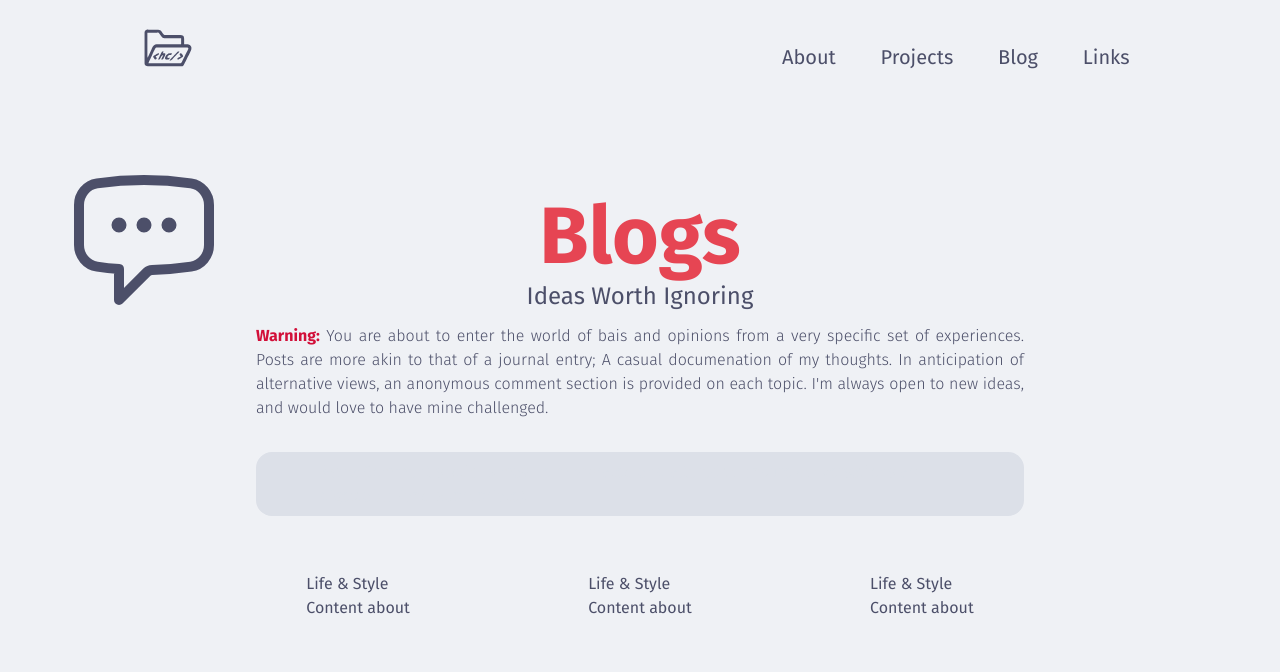
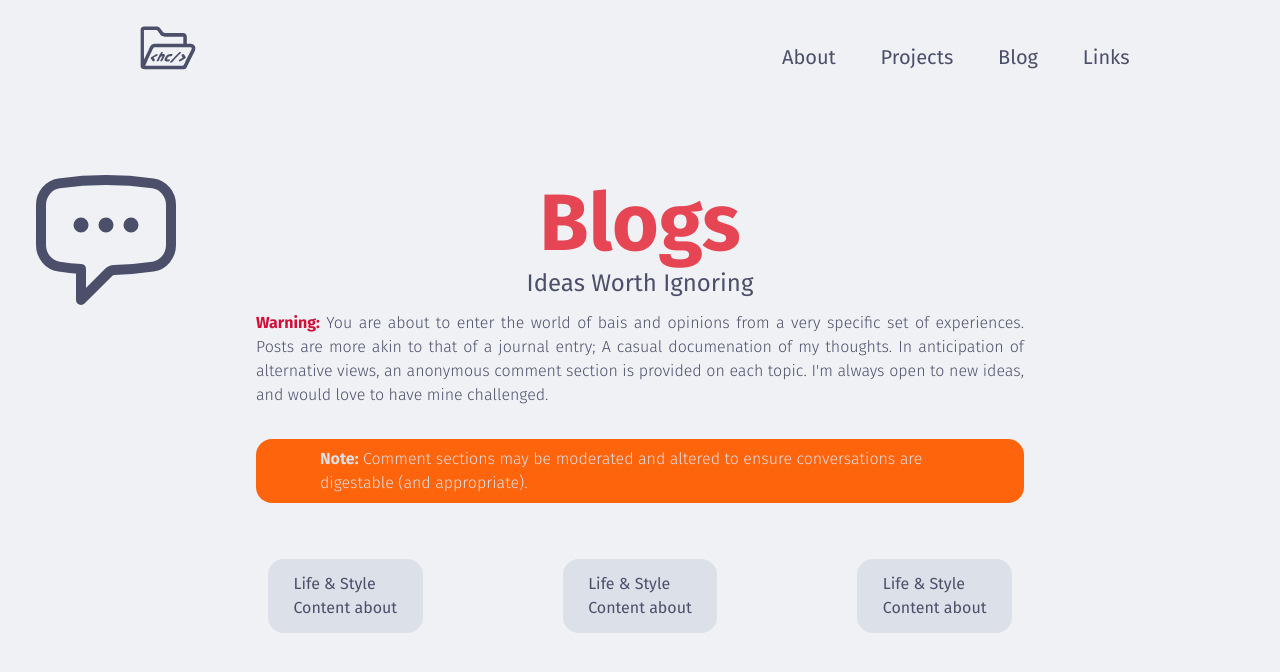
Before and after one commit to HonsonCooky/curriculum-vitae, a Next.js app: page /blog in a window 1280 px wide. Shown: the top 672 px of the page. Built offline with nearby package versions, Linux system fonts and the light colour scheme; what tailwindcss-neumorphism would draw is missing.

Commit message:
responsive design updates

```diff
--- a/app/_components/navbar/web/home-btn.tsx
+++ b/app/_components/navbar/web/home-btn.tsx
@@ -12,7 +12,7 @@ export default function HomeBtn() {
       <motion.div
         aria-selected={pathname == "/"}
         whileTap={{ scale: 0.9 }}
-        className="inline-flex h-full overflow-clip rounded-full fill-light-text p-[2vh] nm-flat-light-base-sm hover:fill-light-mauve aria-selected:nm-inset-light-base-sm dark:fill-dark-text dark:nm-flat-dark-base-sm hover:dark:fill-dark-mauve aria-selected:dark:nm-inset-dark-base-sm"
+        className="inline-flex h-full overflow-clip rounded-full fill-light-text p-[max(1.5vh,0.5vw)] nm-flat-light-base-sm hover:fill-light-mauve aria-selected:nm-inset-light-base-sm dark:fill-dark-text dark:nm-flat-dark-base-sm hover:dark:fill-dark-mauve aria-selected:dark:nm-inset-dark-base-sm"
       >
         <HcIcon />
       </motion.div>
--- a/app/_components/navbar/web/nav-btn.tsx
+++ b/app/_components/navbar/web/nav-btn.tsx
@@ -18,7 +18,7 @@ export default function NavBtn(params: { href: string }) {
       <motion.div
         aria-selected={pathname.startsWith(params.href)}
         whileTap={{ scale: 0.9 }}
-        className="mx-[0.5vw] rounded-[0.7vh] px-[2vh] py-[1vh] text-[2.5vh] nm-flat-light-base-xs hover:text-light-mauve aria-selected:nm-inset-light-base-sm dark:nm-flat-dark-base-sm dark:hover:text-dark-mauve aria-selected:dark:nm-inset-dark-base-sm"
+        className="mx-[0.5vw] rounded-[0.7vh] px-[2vh] py-[1vh] text-[max(2.5vh,1vw)] nm-flat-light-base-xs hover:text-light-mauve aria-selected:nm-inset-light-base-sm dark:nm-flat-dark-base-sm dark:hover:text-dark-mauve aria-selected:dark:nm-inset-dark-base-sm"
       >
         {title()}
       </motion.div>
--- a/app/_components/navbar/web/navbar.tsx
+++ b/app/_components/navbar/web/navbar.tsx
@@ -7,7 +7,7 @@ export default function NavBar(params: {
 }) {
   return (
     <div
-      className={`fixed top-0 z-50 h-[12vh] w-screen items-end px-[10vw] py-[1vh] ${params.className}`}
+      className={`fixed top-0 z-50 h-[max(12vh,4vw)] w-screen items-end px-[10vw] py-[1vh] ${params.className}`}
     >
       <HomeBtn />
       <div className="mb-[1vh] flex flex-1 items-end justify-end">
--- a/app/_components/proficiencies/proficiency-elements.tsx
+++ b/app/_components/proficiencies/proficiency-elements.tsx
@@ -54,13 +54,13 @@ export function ProficiencyElements(params: {
           className="group absolute -translate-x-[50%] -translate-y-[50%]  rounded-full nm-flat-light-base-sm dark:nm-flat-dark-base-sm"
         >
           <Image
-            className="block h-[max(7vh,8vw)] w-[max(7vh,8vw)] overflow-clip rounded-full object-contain p-[max(0.5vh,0.5vw)] lg:h-[10vh] lg:w-[10vh] lg:group-hover:h-[12vh] lg:group-hover:w-[12vh] lg:group-hover:nm-flat-light-base lg:group-hover:dark:nm-flat-dark-base"
+            className="z-0 block h-[max(10vh,5vw)] w-[max(10vh,5vw)] overflow-clip rounded-full object-contain p-[max(1vh,0.5vw)] group-hover:z-10 group-hover:h-[max(8vh,7vw)] group-hover:w-[max(8vh,7vw)]"
             src={`/${content.imgRef}-logo.png`}
             alt={content.imgRef}
             height={100}
             width={100}
           />
-          <div className="invisible absolute -bottom-[2vh] w-full rounded px-[0.1vh] text-center text-[2vh] nm-flat-light-base-sm group-hover:visible dark:nm-flat-dark-base-sm">
+          <div className="invisible absolute -bottom-[2vh] z-0 w-full rounded px-[0.1vh] text-center text-[2vh] nm-flat-light-base-sm group-hover:visible group-hover:z-10 dark:nm-flat-dark-base-sm">
             {content.imgRef.charAt(0).toUpperCase() +
               content.imgRef
                 .slice(1)
--- a/app/blog/_components/section-desc.tsx
+++ b/app/blog/_components/section-desc.tsx
@@ -4,7 +4,7 @@ export default function SectionDescription(params: {
   description: string;
 }) {
   return (
-    <div>
+    <div className="rounded-2xl bg-light-crust px-[max(2vh,2vw)] py-[max(1vh,1vw)]">
       <h3>{params.title}</h3>
       <p>{params.description}</p>
     </div>
--- a/app/blog/page.tsx
+++ b/app/blog/page.tsx
@@ -3,7 +3,7 @@ import SectionDescription from "./_components/section-desc";
 export default function Blogs() {
   return (
     <div className="flex flex-1 flex-col items-center lg:justify-center">
-      <ChatBubbleLeftEllipsisIcon className="fixed left-[5vw] top-[20vh] hidden h-[min(20vh,20vw)] lg:flex" />
+      <ChatBubbleLeftEllipsisIcon className="fixed left-[2vw] top-[20vh] hidden h-[min(20vh,20vw)] lg:flex" />
       <h1 className="mb-2 mt-[4vh] text-[10vh] font-bold leading-[10vh] text-light-maroon dark:text-dark-maroon">
         Blogs
       </h1>
@@ -22,7 +22,7 @@ export default function Blogs() {
           topic. I'm always open to new ideas, and would love to have mine
           challenged.
         </p>
-        <div className="rounded-2xl bg-light-crust px-[5vw] py-[1vh] text-light-crust dark:bg-dark-peach dark:text-dark-base">
+        <div className="rounded-2xl bg-light-peach px-[5vw] py-[1vh] text-light-crust dark:bg-dark-peach dark:text-dark-base">
           <p className="text-[2vh] font-light">
             <span className="font-bold">Note:</span> Comment sections may be
             moderated and altered to ensure conversations are digestable (and
--- a/app/layout.tsx
+++ b/app/layout.tsx
@@ -1,7 +1,7 @@
 import type { Metadata } from "next";
 import { Fira_Sans } from "next/font/google";
 import { Suspense } from "react";
-import Navigation from "./_components/navbar/navbar";
+import Navigation from "./_components/navbar/nav";
 import "./globals.css";
 import Loading from "./loading";
 
--- a/app/page.tsx
+++ b/app/page.tsx
@@ -5,11 +5,13 @@ export default function Home() {
   return (
     <div className="flex flex-1 lg:items-center lg:justify-center">
       <Proficiencies />
-      <div className="z-10 flex flex-col rounded-2xl px-[10vw] pt-[20vh] lg:mx-[32vw] lg:p-[4vw]">
-        <h1 className="mb-2 text-[6vh] font-bold leading-[6vh] text-light-mauve dark:text-dark-lavender">
+      <div className="z-10 flex flex-col px-[10vw] pt-[20vh] lg:mx-[32vw] lg:p-[4vw]">
+        <h1 className="text-[max(6vh,4vw)] font-bold leading-[max(6vh,4vw)] text-light-mauve dark:text-dark-lavender">
           Harrison Cook
         </h1>
-        <h2 className="mb-[2vh] text-[3vh] leading-[3vh]">Software Engineer</h2>
+        <h2 className="mb-[2vh] text-[max(3vh,2vw)] leading-[max(3vh,2vw)]">
+          Software Engineer
+        </h2>
         <p className="w-full text-start text-[2.5vh] font-normal leading-[3vh] text-light-green dark:text-dark-green">
           Haere Mai!{" "}
           <span className="text-light-peach dark:text-dark-peach">Hello!</span>
```
Also changed, not shown: app/_components/navbar/nav.tsx (renamed from app/_components/navbar/navbar.tsx).
